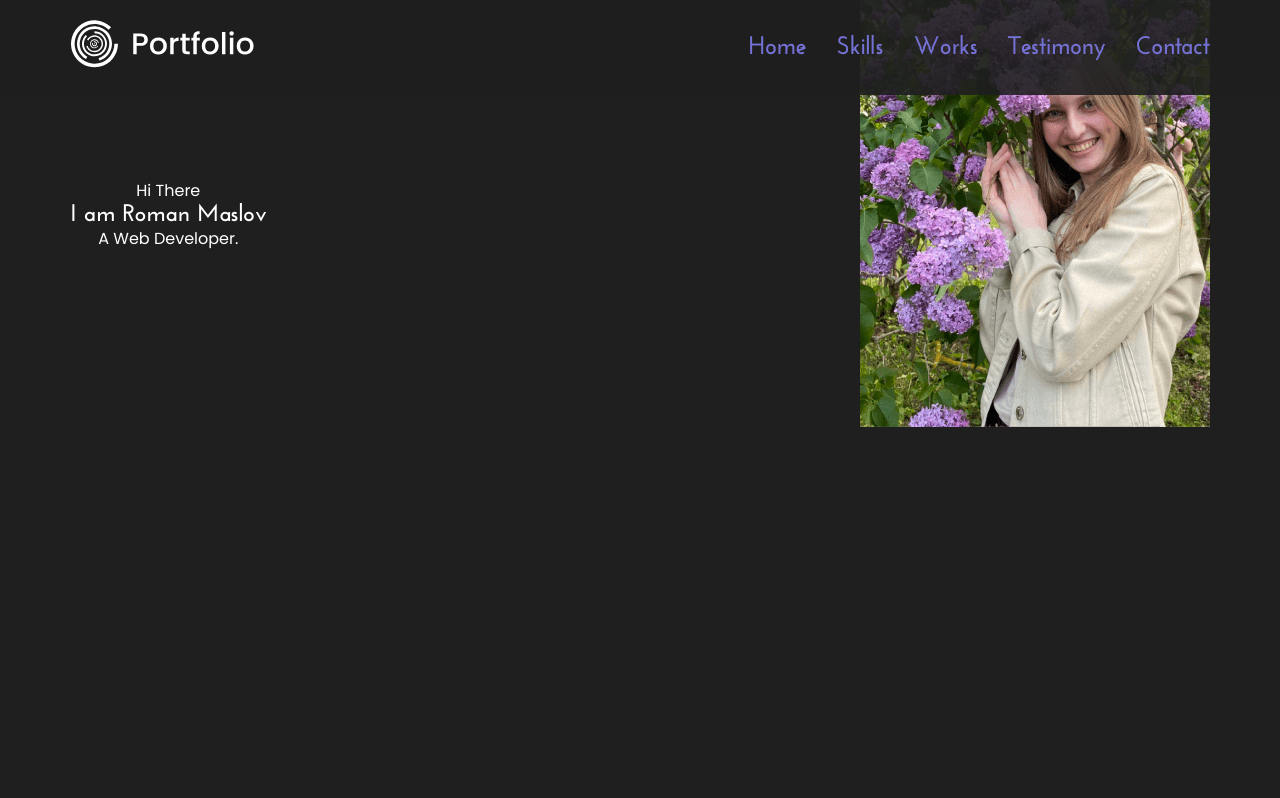
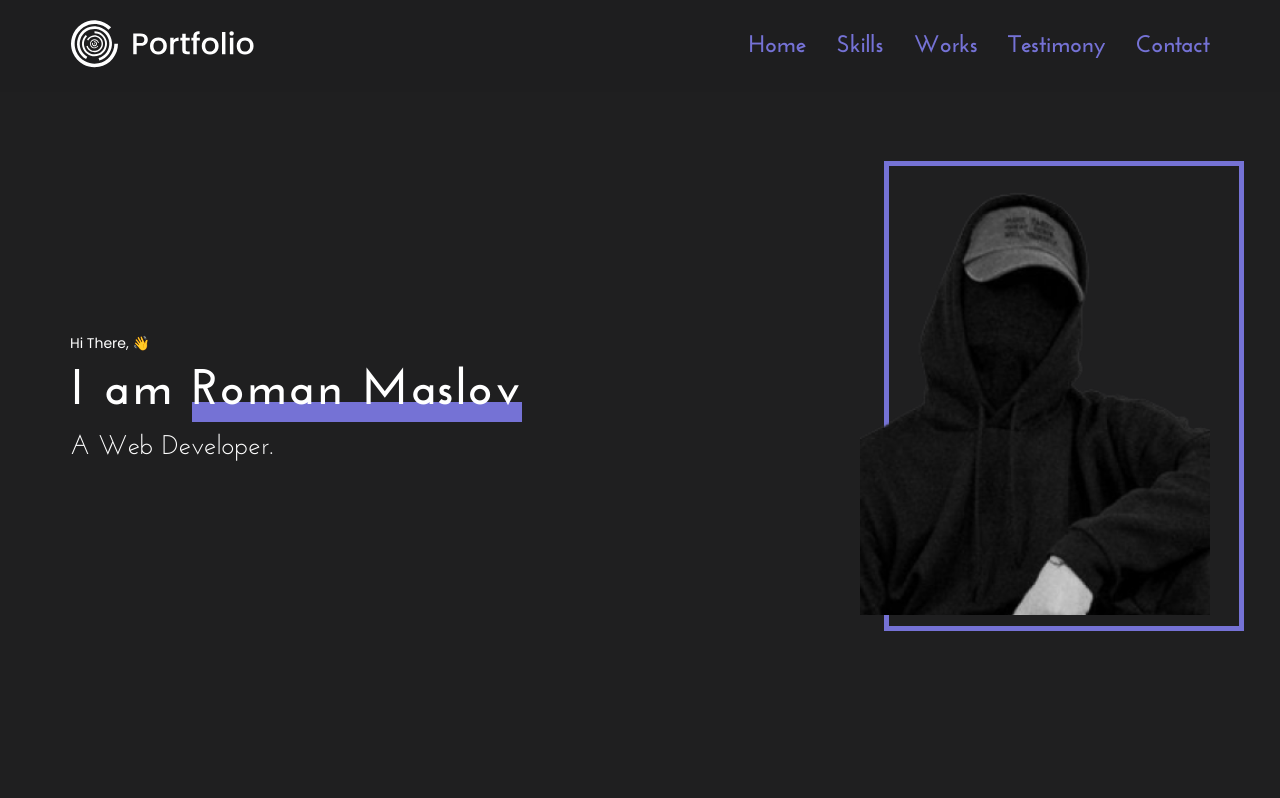
Before and after one commit to Yofukashiya/PortfolioWebsite, a React (Vite) app: page / in a window 1280 px wide. Shown: the top 798 px of the page. Built offline with nearby package versions, Linux system fonts and the light colour scheme.

Commit message:
Remove Photo.png and update Main component with new styling and layout enhancements, including new text elements and a photo wrapper.

```diff
--- a/src/components/Container.tsx
+++ b/src/components/Container.tsx
@@ -4,6 +4,7 @@
 	--container-width: 1140px;
 	--container-offset: 15px;
 	max-width: calc(var(--container-width) + var(--container-offset) * 2);
+	width: 100%;
 	padding: 0 var(--container-offset);
 	margin: 0 auto;
 `;
--- a/src/components/FlexWrapper.tsx
+++ b/src/components/FlexWrapper.tsx
@@ -13,4 +13,5 @@
 	justify-content: ${(props) => props.justify || "flex-start"};
 	align-items: ${(props) => props.align || "stretch"};
 	flex-wrap: ${(props) => props.wrap || "nowrap"};
+	height: 100%;
 `;
--- a/src/layout/sections/main/Main.tsx
+++ b/src/layout/sections/main/Main.tsx
@@ -2,6 +2,7 @@
 import photo from "../../../assets/images/Photo.webp";
 import { FlexWrapper } from "../../../components/FlexWrapper";
 import { Container } from "../../../components/Container";
+import { Theme } from "../../../styles/Theme";
 
 export const Main = () => {
 	return (
@@ -13,13 +14,15 @@
 					justify="space-between"
 				>
 					<div>
-						<span>Hi There</span>
-						<h1>I am Roman Maslov</h1>
-						<span>A Web Developer.</span>
+						<SmallText>Hi There, 👋</SmallText>
+						<Name>
+							I am <span>Roman Maslov</span>
+						</Name>
+						<MainTitle>A Web Developer.</MainTitle>
 					</div>
-					<div>
+					<PhotoWrapper>
 						<StyledImg src={photo} alt="Photo" />
-					</div>
+					</PhotoWrapper>
 				</FlexWrapper>
 			</Container>
 		</StyledMain>
@@ -29,6 +32,7 @@
 const StyledMain = styled.section`
 	background-color: rgb(122, 195, 213);
 	height: 100vh;
+	display: flex;
 `;
 
 const StyledImg = styled.img`
@@ -37,3 +41,56 @@
 	object-fit: cover;
 	display: block;
 `;
+
+const SmallText = styled.span`
+	display: block;
+	font-weight: 400;
+	font-size: 14px;
+	text-align: left;
+`;
+
+const Name = styled.h2`
+	font-weight: 700;
+	font-size: 50px;
+	letter-spacing: 0.05em;
+	text-align: left;
+	margin: 10px 0;
+
+	span {
+		position: relative;
+		z-index: 1;
+
+		&::before {
+			content: "";
+			position: absolute;
+			top: 70%;
+			display: inline-block;
+			width: 100%;
+			height: 20px;
+			background-color: ${Theme.color.accent};
+			z-index: -1;
+		}
+	}
+`;
+
+const MainTitle = styled.h1`
+	font-weight: 400;
+	font-size: 27px;
+	text-align: left;
+`;
+
+const PhotoWrapper = styled.div`
+	position: relative;
+	z-index: 1;
+
+	&::before {
+		content: "";
+		position: absolute;
+		top: -24px;
+		left: 24px;
+		width: 360px;
+		height: 470px;
+		border: 5px solid ${Theme.color.accent};
+		z-index: -1;
+	}
+`;
--- a/src/styles/Global.styled.ts
+++ b/src/styles/Global.styled.ts
@@ -44,6 +44,7 @@
 	-webkit-font-smoothing: antialiased;
 	-moz-osx-font-smoothing: grayscale;
     color: ${Theme.color.font};
+    line-height: 1.2;
 }
 
 h1,
```
Also changed, not shown: src/assets/images/Photo.png (deleted), src/assets/images/Photo.webp.
